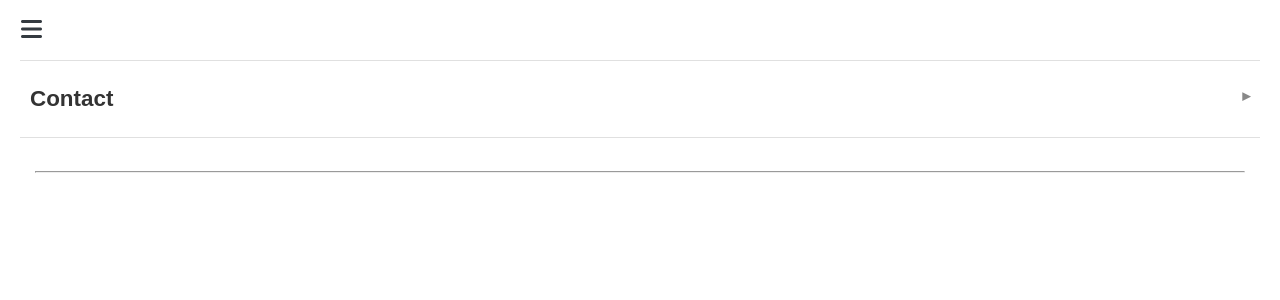
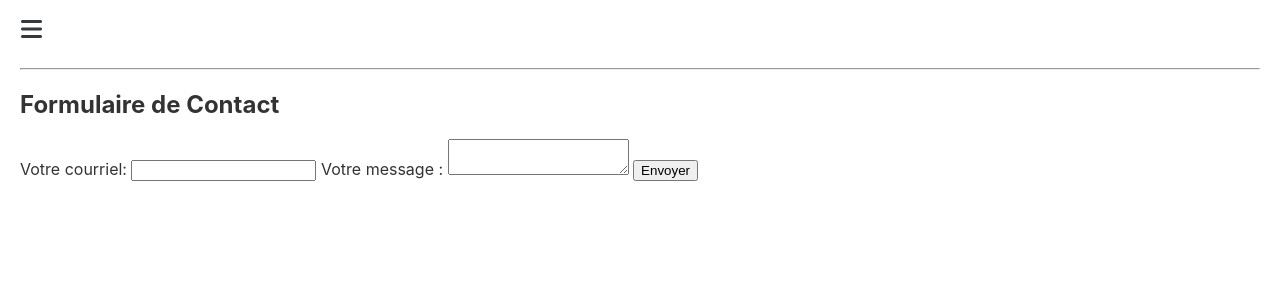
Before and after one commit to MADUP212/MADUP212.github.io, a Jekyll site: the page built from section/a-propos.html, in a window 1280 px wide. Shown: the top 300 px of the page. Built offline with Jekyll 4.4.1, drawn with Linux system fonts in a browser that asks for light colours.

Commit message:
Update a-propos.html

```diff
--- a/section/a-propos.html
+++ b/section/a-propos.html
@@ -3,21 +3,20 @@ layout: default
 title: Contact
 ---
 
-<div class="page-content">
+<div class="page-container">
 
-  <button class="accordion">Contact</button>
-  <div class="panel">
     <hr>
     <h2>Formulaire de Contact</h2>
     <form action="https://formspree.io/f/xovkqzyo" method="POST">
-      <label for="email">Votre courriel:</label>
-      <input type="email" id="email" name="email" required="" style="width: 100%; padding: 8px; margin-bottom: 1em; border: 1px solid #ccc; border-radius: 4px;">
 
-      <label for="message">Votre message :</label>
-      <textarea id="message" name="message" required="" style="width: 100%; height: 150px; padding: 8px; margin-bottom: 1em; border: 1px solid #ccc; border-radius: 4px;"></textarea>
+        <label for="email">Votre courriel:</label>
+        <input type="email" id="email" name="email" required>
 
-      <button type="submit" style="background-color: #333; color: white; padding: 10px 15px; border: none; border-radius: 4px; cursor: pointer;">Envoyer</button>
+        <label for="message">Votre message :</label>
+        <textarea id="message" name="message" required></textarea>
+
+        <button type="submit">Envoyer</button>
+
     </form>
-  </div>
 
 </div>
```
